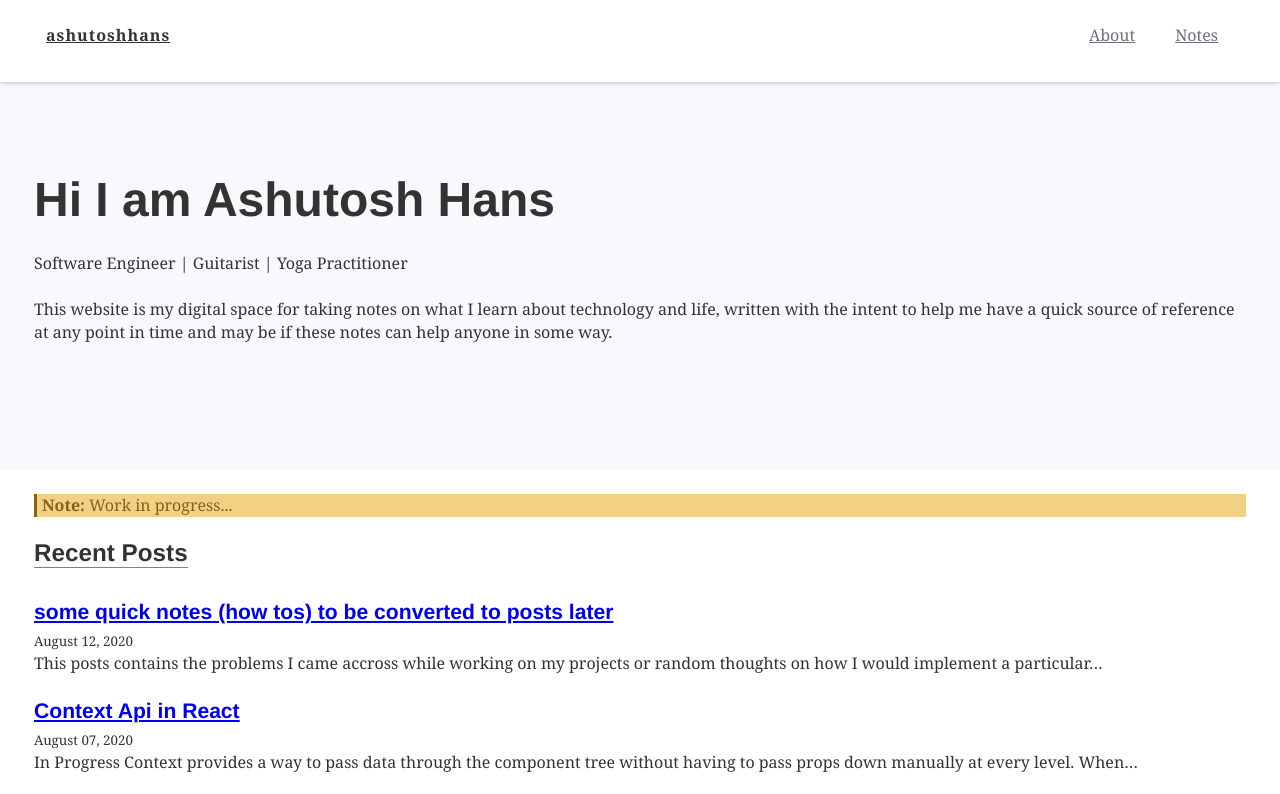
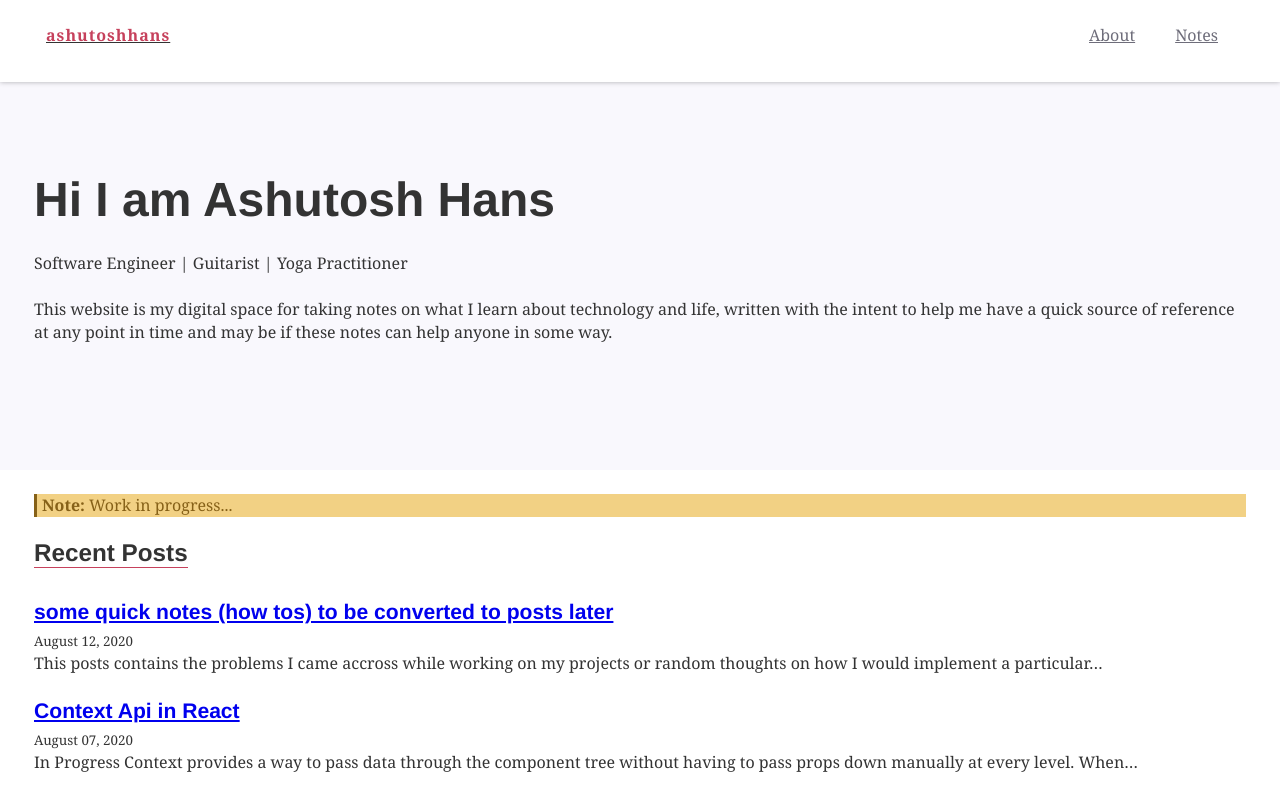
Before and after one commit to itsashutoshhans/ashutoshhans.com, a Gatsby site: page / in a window 1280 px wide. Shown: the top 794 px of the page. Built offline with nearby package versions, Linux system fonts and the light colour scheme; Gatsby itself is replaced by a stand-in of ours; some packages are replaced by stand-ins of ours.

Commit message:
updated brand css

```diff
--- a/src/components/layout.scss
+++ b/src/components/layout.scss
@@ -10,9 +10,12 @@
   .brand {
    font-weight: 700;
    letter-spacing: 1px;
+   color: #c6415c;
+   // color: #D0021B;
 
    &:hover {
     color: #D0021B;
+    // color: #c6415c;
     background: none;
    }
   }
--- a/src/styles/styles.scss
+++ b/src/styles/styles.scss
@@ -23,6 +23,6 @@ body {
 
   .section-heading {
     display: inline-block;
-    border-bottom: 1px solid #ea4c89;
+    border-bottom: 1px solid #c6415c;
   }
 }
```
